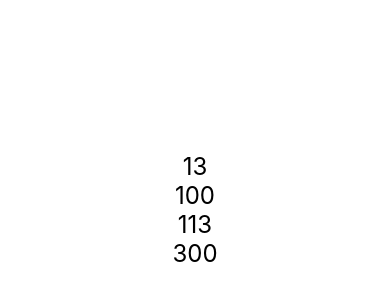
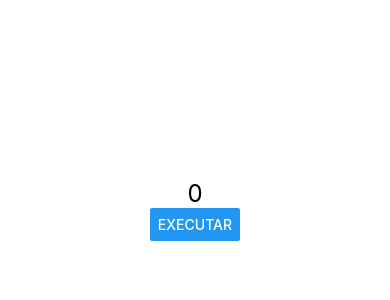
Before and after one commit to leohenriq/AprendizadoReactNative, a React Native app in the folder Exercicios/: screen / in a window 390 px wide. Shown: the part 212-512 px from the top of the page. Built offline with nearby package versions, Linux system fonts and the light colour scheme.

Commit message:
comunicacao indireta

```diff
--- a/Exercicios/src/App.js
+++ b/Exercicios/src/App.js
@@ -1,6 +1,7 @@
 import React from 'react';
 import {View, StyleSheet} from 'react-native';
-import Pai from './components/direta/Pai';
+import Pai from './components/indireta/Pai';
+// import Pai from './components/direta/Pai';
 // import Contador from './components/Contador';
 // import Button from './components/Button';
 // import Titulo from './components/Titulo';
@@ -11,6 +12,7 @@
 export default () => (
   <View style={style.App}>
     <Pai />
+    {/* <Pai /> */}
     {/* <Contador inicial={100} />
     <Contador inicial={100} passo={13} /> */}
 
--- /dev/null
+++ b/Exercicios/src/components/indireta/Filho.js
@@ -0,0 +1,17 @@
+import React from 'react';
+import {Button} from 'react-native';
+export default (props) => {
+  function gerarNumero(min, max) {
+    const fator = max - min + 1;
+    return parseInt(Math.random() * fator + min);
+  }
+  return (
+    <Button
+      title="Executar"
+      onPress={() => {
+        const n = gerarNumero(props.min, props.max);
+        props.funcao(n, 'O valor é: ');
+      }}
+    />
+  );
+};
--- /dev/null
+++ b/Exercicios/src/components/indireta/Pai.js
@@ -0,0 +1,21 @@
+import React, {Fragment, useState} from 'react';
+import {Text} from 'react-native';
+import Filho from './Filho';
+import Estilo from '../estilo';
+export default (props) => {
+  const [texto, setTexto] = useState('');
+  const [num, setNum] = useState(0);
+  function exibirValor(numero, texto) {
+    setTexto(texto);
+    setNum(numero);
+  }
+  return (
+    <Fragment>
+      <Text style={Estilo.txtG}>
+        {texto}
+        {num}
+      </Text>
+      <Filho min={1} max={60} funcao={exibirValor} />
+    </Fragment>
+  );
+};
```
